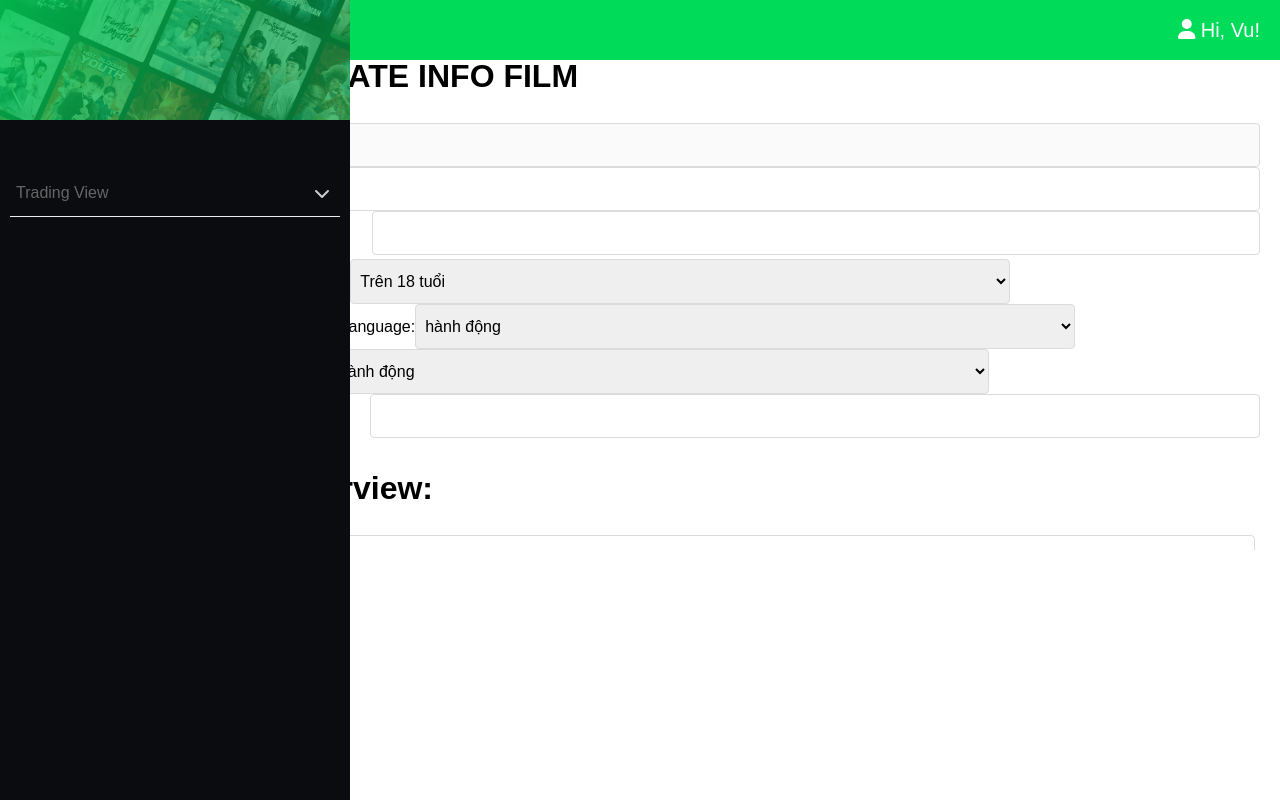
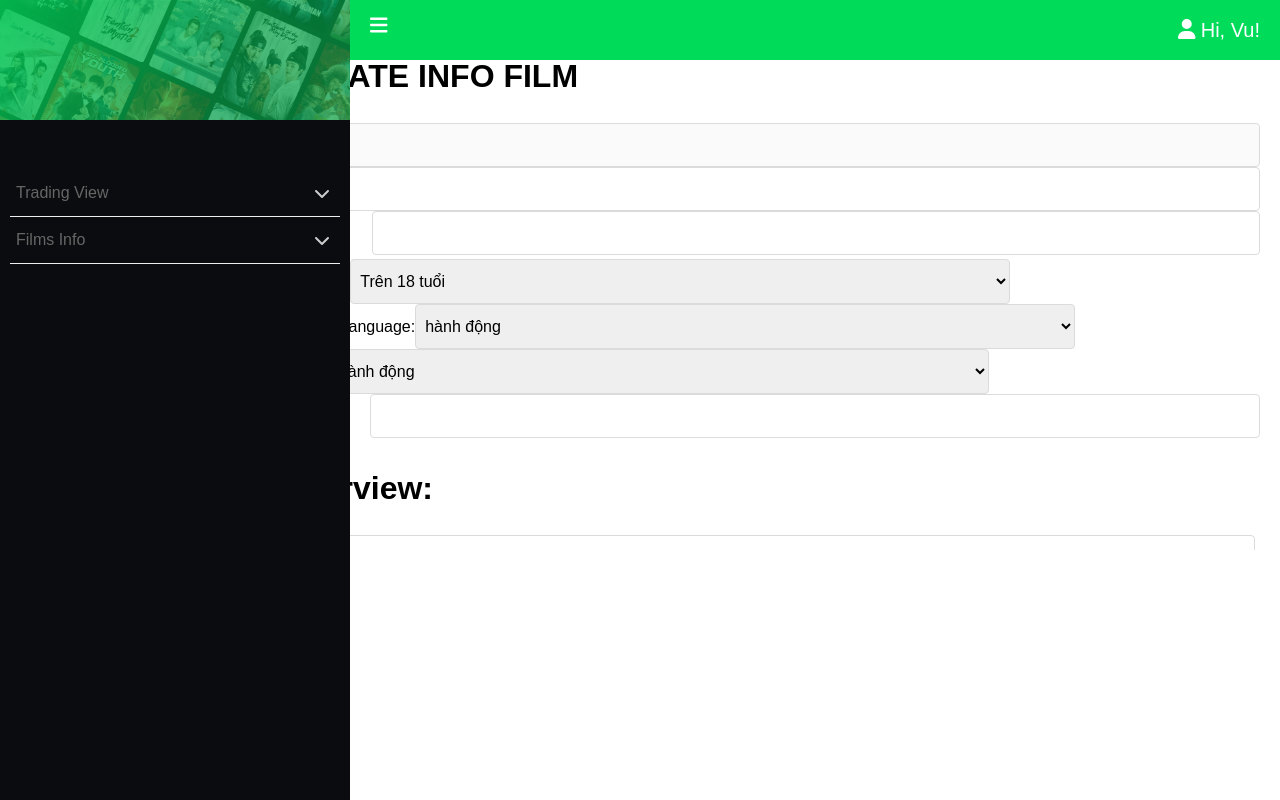
Before and after one commit to daigiatrung2004/phjmdinh_v3, a React (Create React App) app: page /admin in a window 1280 px wide. Built offline with nearby package versions, Linux system fonts and the light colour scheme; a web font is replaced by a local one.

Commit message:
create new film info

```diff
--- a/src/components/ToggleList/Styles.js
+++ b/src/components/ToggleList/Styles.js
@@ -25,6 +25,7 @@ export const SubListUlSheet = styled.div`
 	overflow: hidden;
 	height: ${({ subListUlHeight }) => (subListUlHeight ? subListUlHeight : '0px')};
 	transition: all 0.2s ease;
+	color: var(--white);
 `;
 
 export const SubListUl = styled.ul`
--- a/src/components/ToggleList/ToggleList.js
+++ b/src/components/ToggleList/ToggleList.js
@@ -3,7 +3,15 @@ import { FontAwesomeIcon } from '@fortawesome/react-fontawesome';
 import { useMemo, useRef, useState } from 'react';
 import * as $ from './Styles';
 
-function ToggleList({ children, subListItems = [], transparentFlag, underlineFlag, colorLabel, ...attrs }) {
+function ToggleList({
+	children,
+	subListItems = [],
+	transparentFlag,
+	underlineFlag,
+	colorLabel,
+	isBlackList,
+	...attrs
+}) {
 	const [isShow, setIsShow] = useState(false);
 	const ref = useRef();
 
--- a/src/layouts/LayoutAdmin/Admin.js
+++ b/src/layouts/LayoutAdmin/Admin.js
@@ -1,9 +1,11 @@
 import ToggleList from '~/components/ToggleList';
 import * as $ from './Styles';
 import { FontAwesomeIcon } from '@fortawesome/react-fontawesome';
-import { faUser } from '@fortawesome/free-solid-svg-icons';
+import { faBars, faUser } from '@fortawesome/free-solid-svg-icons';
+import { useState } from 'react';
 
 function Admin({ children }) {
+	const [isShowNav, setIsShowNav] = useState(true);
 	return (
 		<$.Container>
 			<$.Header>
@@ -14,8 +16,18 @@ function Admin({ children }) {
 					/>
 					<$.Name>Hi, Vu!</$.Name>
 				</$.Username>
+				<$.Bars
+					className="bars"
+					onClick={() => setIsShowNav(!isShowNav)}
+					isShowNav={isShowNav}
+				>
+					<FontAwesomeIcon
+						icon={faBars}
+						style={{ fontSize: '2rem', color: 'white', marginBottom: '.3rem' }}
+					/>
+				</$.Bars>
 			</$.Header>
-			<$.Navbar>
+			<$.Navbar isShowNav={isShowNav}>
 				<$.NavbarHeader />
 				<$.List>
 					<ToggleList
@@ -23,6 +35,12 @@ function Admin({ children }) {
 						subListItems={['Chart']}
 					>
 						Trading View
+					</ToggleList>
+					<ToggleList
+						transparentFlag={true}
+						subListItems={['Create Films Info']}
+					>
+						Films Info
 					</ToggleList>
 				</$.List>
 			</$.Navbar>
--- a/src/layouts/LayoutAdmin/Styles.js
+++ b/src/layouts/LayoutAdmin/Styles.js
@@ -28,13 +28,16 @@ export const Name = styled.p`
 export const Navbar = styled.div`
 	position: absolute;
 	background-color: var(--bg-color-override);
-	min-width: 35rem;
+	min-width: ${({ isShowNav }) => (isShowNav ? '35rem' : '0rem')};
+	width: ${({ isShowNav }) => (isShowNav ? '35rem' : '0rem')};
 	top: 0;
 	left: 0;
 	bottom: 0;
 	display: flex;
 	flex-direction: column;
 	z-index: 100;
+	transition: all 0.2s var(--timing-function-carousel);
+	overflow: hidden;
 `;
 
 export const NavbarHeader = styled.div`
@@ -62,3 +65,11 @@ export const Content = styled.div`
 export const Container = styled.div`
 	background-color: var(--white);
 `;
+
+export const Bars = styled.div`
+	position: absolute;
+	left: ${({ isShowNav }) => (isShowNav ? '37rem' : '2rem')};
+	top: 1.5rem;
+	cursor: pointer;
+	transition: all 0.2s var(--timing-function-carousel);
+`;
--- a/src/pages/Admin/ManageFilm/CreateInfoFilm.js
+++ b/src/pages/Admin/ManageFilm/CreateInfoFilm.js
@@ -4,6 +4,7 @@ import Dropify from '~/components/Dropify';
 import Label from '~/components/Label';
 import TextArea from '~/components/TextArea';
 import DropDown from '~/components/DropDown';
+import Button from '~/components/Button';
 
 function CreateInfoFilm() {
 	const optionsGenre = [
@@ -117,6 +118,12 @@ function CreateInfoFilm() {
 						<small>Chỉ hỗ trợ định dạng png, jpg, jpeg</small>
 					</Dropify>
 				</$.ProfilePath>
+				<Button
+					theme={{ type: 'primary rounded', size: 'large fullW' }}
+					style={{ marginBottom: '2.5rem' }}
+				>
+					Create info
+				</Button>
 			</$.Form>
 		</$.Container>
 	);
```
